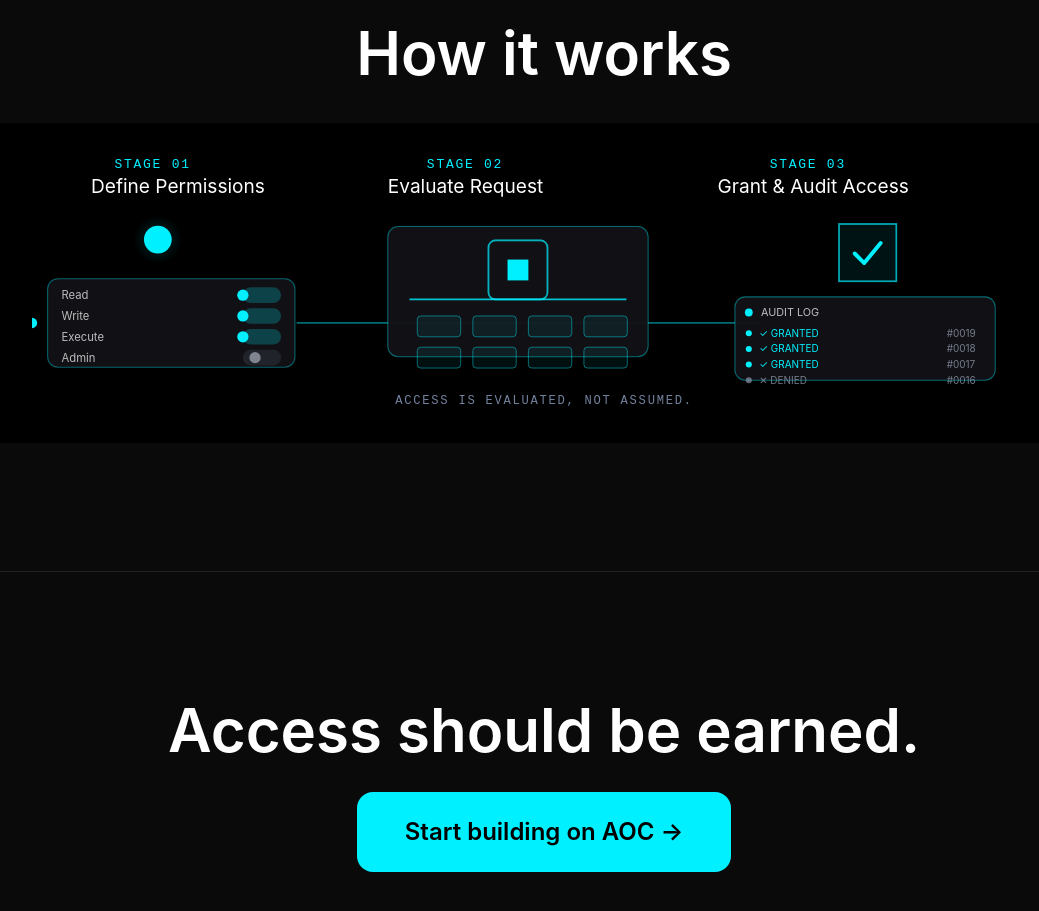
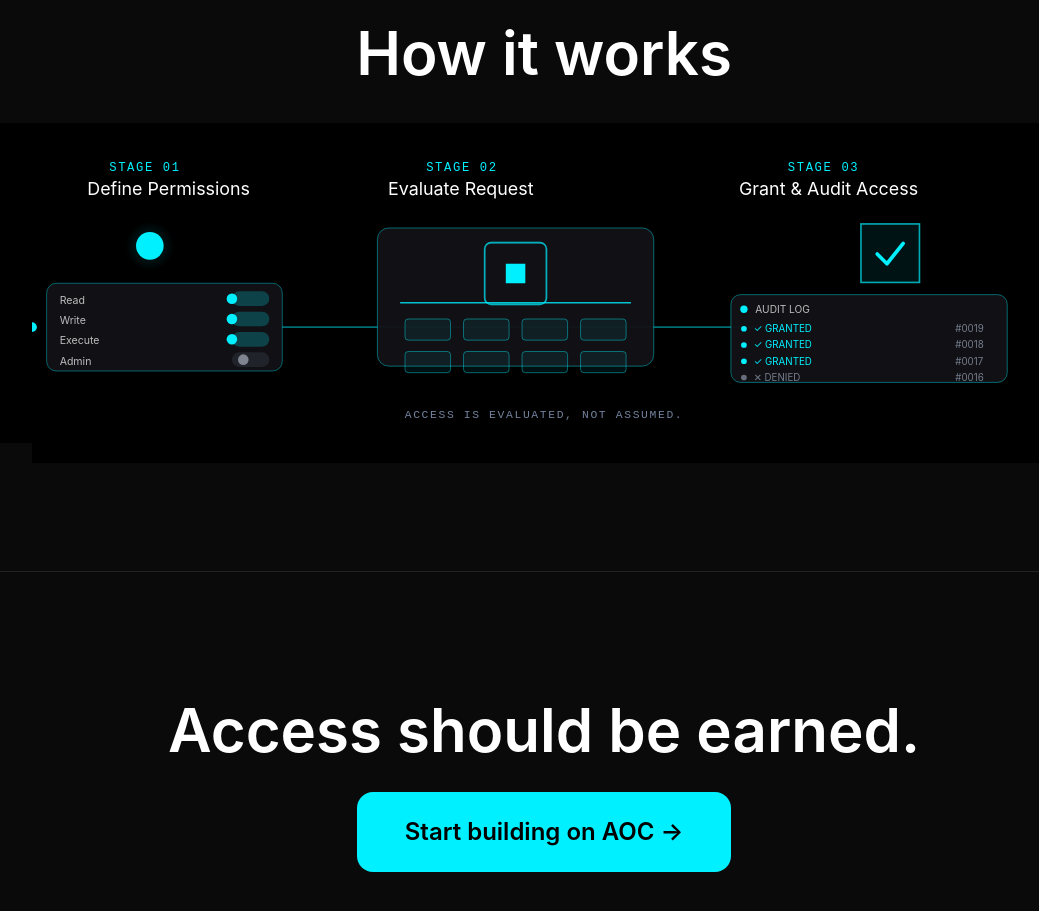
Before and after one commit to Architects-of-Change-Protocol/Architects_of_Change_Protocol, a React (Vite) app in the folder frontend/app/: page / in a window 1280 px wide. Shown: the part 3080-3991 px from the top of the page, without its empty margins (96-1135 px from the left). Built offline with nearby package versions, Linux system fonts and the light colour scheme.

Commit message:
Expand engine and audit panels in how-it-works flow

```diff
--- a/frontend/app/src/landing/components/HowItWorksFlow.tsx
+++ b/frontend/app/src/landing/components/HowItWorksFlow.tsx
@@ -1,8 +1,8 @@
 export function HowItWorksFlow() {
   return (
-    <div className="w-full h-full min-h-[320px] flex items-center justify-center bg-black">
+    <div className="w-full h-full min-h-[340px] flex items-center justify-center bg-black">
       <svg
-        viewBox="0 0 1180 320"
+        viewBox="0 0 1260 360"
         width="100%"
         height="100%"
         preserveAspectRatio="xMidYMid meet"
@@ -16,98 +16,98 @@ export function HowItWorksFlow() {
         </defs>
 
         {/* stage labels */}
-        <text x="95" y="28" fill="#00f0ff" fontSize="15" fontFamily="Orbitron, monospace" letterSpacing="2">
+        <text x="95" y="30" fill="#00f0ff" fontSize="15" fontFamily="Orbitron, monospace" letterSpacing="2">
           STAGE 01
         </text>
-        <text x="68" y="56" fill="white" fontSize="22" fontFamily="Inter, Arial, sans-serif">
+        <text x="68" y="60" fill="white" fontSize="22" fontFamily="Inter, Arial, sans-serif">
           Define Permissions
         </text>
 
-        <text x="455" y="28" fill="#00f0ff" fontSize="15" fontFamily="Orbitron, monospace" letterSpacing="2">
+        <text x="485" y="30" fill="#00f0ff" fontSize="15" fontFamily="Orbitron, monospace" letterSpacing="2">
           STAGE 02
         </text>
-        <text x="410" y="56" fill="white" fontSize="22" fontFamily="Inter, Arial, sans-serif">
+        <text x="438" y="60" fill="white" fontSize="22" fontFamily="Inter, Arial, sans-serif">
           Evaluate Request
         </text>
 
-        <text x="850" y="28" fill="#00f0ff" fontSize="15" fontFamily="Orbitron, monospace" letterSpacing="2">
+        <text x="930" y="30" fill="#00f0ff" fontSize="15" fontFamily="Orbitron, monospace" letterSpacing="2">
           STAGE 03
         </text>
-        <text x="790" y="56" fill="white" fontSize="22" fontFamily="Inter, Arial, sans-serif">
+        <text x="870" y="60" fill="white" fontSize="22" fontFamily="Inter, Arial, sans-serif">
           Grant & Audit Access
         </text>
 
         {/* stage 1 orb */}
-        <circle cx="145" cy="110" r="28" fill="url(#cyanGlow)" />
-        <circle cx="145" cy="110" r="16" fill="#00f0ff">
+        <circle cx="145" cy="122" r="30" fill="url(#cyanGlow)" />
+        <circle cx="145" cy="122" r="17" fill="#00f0ff">
           <animate attributeName="opacity" values="0.55;1;0.55" dur="1.8s" repeatCount="indefinite" />
         </circle>
 
         {/* stage 1 permissions panel */}
-        <g transform="translate(18,155)">
-          <rect x="0" y="0" width="285" height="102" rx="12" fill="rgba(18,18,22,0.96)" stroke="rgba(0,240,255,0.4)" strokeWidth="1.2" />
+        <g transform="translate(18,168)">
+          <rect x="0" y="0" width="290" height="108" rx="12" fill="rgba(18,18,22,0.96)" stroke="rgba(0,240,255,0.4)" strokeWidth="1.2" />
 
-          <text x="16" y="24" fill="rgba(255,255,255,0.72)" fontSize="13" fontFamily="Inter, Arial, sans-serif">Read</text>
-          <text x="16" y="48" fill="rgba(255,255,255,0.72)" fontSize="13" fontFamily="Inter, Arial, sans-serif">Write</text>
-          <text x="16" y="72" fill="rgba(255,255,255,0.72)" fontSize="13" fontFamily="Inter, Arial, sans-serif">Execute</text>
-          <text x="16" y="96" fill="rgba(255,255,255,0.72)" fontSize="13" fontFamily="Inter, Arial, sans-serif">Admin</text>
+          <text x="16" y="25" fill="rgba(255,255,255,0.72)" fontSize="13" fontFamily="Inter, Arial, sans-serif">Read</text>
+          <text x="16" y="50" fill="rgba(255,255,255,0.72)" fontSize="13" fontFamily="Inter, Arial, sans-serif">Write</text>
+          <text x="16" y="75" fill="rgba(255,255,255,0.72)" fontSize="13" fontFamily="Inter, Arial, sans-serif">Execute</text>
+          <text x="16" y="100" fill="rgba(255,255,255,0.72)" fontSize="13" fontFamily="Inter, Arial, sans-serif">Admin</text>
 
           {[0, 1, 2].map((i) => (
-            <g key={i} transform={`translate(225, ${10 + i * 24})`}>
-              <rect x="0" y="0" width="44" height="18" rx="9" fill="rgba(0,240,255,0.22)" />
+            <g key={i} transform={`translate(228, ${10 + i * 25})`}>
+              <rect x="0" y="0" width="46" height="18" rx="9" fill="rgba(0,240,255,0.22)" />
               <circle cy="9" r="6.5" fill="#00f0ff">
-                <animate attributeName="cx" values="14;30;14;30" dur="2.2s" begin={`${i * 0.25}s`} repeatCount="indefinite" />
+                <animate attributeName="cx" values="14;32;14;32" dur="2.2s" begin={`${i * 0.25}s`} repeatCount="indefinite" />
               </circle>
             </g>
           ))}
 
-          <g transform="translate(225,82)">
-            <rect x="0" y="0" width="44" height="18" rx="9" fill="rgba(120,130,150,0.16)" />
+          <g transform="translate(228,85)">
+            <rect x="0" y="0" width="46" height="18" rx="9" fill="rgba(120,130,150,0.16)" />
             <circle cx="14" cy="9" r="6.5" fill="rgba(180,185,200,0.65)" />
           </g>
         </g>
 
         {/* pipeline */}
-        <line x1="305" y1="206" x2="840" y2="206" stroke="rgba(0,240,255,0.45)" strokeWidth="2" />
+        <line x1="308" y1="222" x2="910" y2="222" stroke="rgba(0,240,255,0.45)" strokeWidth="2" />
 
-        <circle cy="206" r="6" fill="#00f0ff">
-          <animate attributeName="cx" values="305;840" dur="2.6s" repeatCount="indefinite" />
+        <circle cy="222" r="6" fill="#00f0ff">
+          <animate attributeName="cx" values="308;910" dur="2.6s" repeatCount="indefinite" />
           <animate attributeName="opacity" values="0.6;1;0.6" dur="1s" repeatCount="indefinite" />
         </circle>
 
         {/* stage 2 engine */}
-        <g transform="translate(410,95)">
-          <rect x="0" y="0" width="300" height="150" rx="12" fill="rgba(18,18,22,0.96)" stroke="rgba(0,240,255,0.42)" strokeWidth="1.2" />
+        <g transform="translate(425,100)">
+          <rect x="0" y="0" width="340" height="170" rx="14" fill="rgba(18,18,22,0.96)" stroke="rgba(0,240,255,0.42)" strokeWidth="1.2" />
 
-          <g transform="translate(150,50)">
+          <g transform="translate(170,56)">
             <rect x="-12" y="-12" width="24" height="24" fill="#00f0ff">
               <animateTransform attributeName="transform" type="rotate" values="0 0 0;360 0 0" dur="5s" repeatCount="indefinite" />
             </rect>
 
-            <rect x="-34" y="-34" width="68" height="68" rx="8" fill="none" stroke="rgba(0,240,255,0.58)" strokeWidth="2">
+            <rect x="-38" y="-38" width="76" height="76" rx="8" fill="none" stroke="rgba(0,240,255,0.58)" strokeWidth="2">
               <animateTransform attributeName="transform" type="rotate" values="0 0 0;360 0 0" dur="7s" repeatCount="indefinite" />
             </rect>
 
-            <rect x="-34" y="-34" width="68" height="68" rx="8" fill="none" stroke="rgba(0,240,255,0.32)" strokeWidth="2">
+            <rect x="-38" y="-38" width="76" height="76" rx="8" fill="none" stroke="rgba(0,240,255,0.32)" strokeWidth="2">
               <animateTransform attributeName="transform" type="rotate" values="0 0 0;-360 0 0" dur="9s" repeatCount="indefinite" />
             </rect>
           </g>
 
-          <line x1="25" y1="84" x2="275" y2="84" stroke="#00f0ff" strokeWidth="2" opacity="0.8">
+          <line x1="28" y1="92" x2="312" y2="92" stroke="#00f0ff" strokeWidth="2" opacity="0.8">
             <animate attributeName="opacity" values="0.35;1;0.35" dur="1.8s" repeatCount="indefinite" />
           </line>
 
-          <g transform="translate(34,103)">
+          <g transform="translate(34,112)">
             {[
-              [0, 0], [64, 0], [128, 0], [192, 0],
-              [0, 36], [64, 36], [128, 36], [192, 36],
+              [0, 0], [72, 0], [144, 0], [216, 0],
+              [0, 40], [72, 40], [144, 40], [216, 40],
             ].map(([x, y], i) => (
               <rect
                 key={i}
                 x={x}
                 y={y}
-                width="50"
-                height="24"
+                width="56"
+                height="26"
                 rx="4"
                 fill="rgba(0,240,255,0.06)"
                 stroke="rgba(0,240,255,0.5)"
@@ -120,16 +120,16 @@ export function HowItWorksFlow() {
         </g>
 
         {/* stage 3 badge */}
-        <g transform="translate(930,92)">
-          <rect x="0" y="0" width="66" height="66" fill="rgba(0,240,255,0.08)" stroke="rgba(0,240,255,0.7)" strokeWidth="2" />
-          <path d="M 18 34 L 29 45 L 48 22" fill="none" stroke="#00f0ff" strokeWidth="4.5" strokeLinecap="round" strokeLinejoin="round">
+        <g transform="translate(1020,95)">
+          <rect x="0" y="0" width="72" height="72" fill="rgba(0,240,255,0.08)" stroke="rgba(0,240,255,0.7)" strokeWidth="2" />
+          <path d="M 20 37 L 32 49 L 52 24" fill="none" stroke="#00f0ff" strokeWidth="4.5" strokeLinecap="round" strokeLinejoin="round">
             <animate attributeName="opacity" values="0.55;1;0.55" dur="1.2s" repeatCount="indefinite" />
           </path>
         </g>
 
         {/* stage 3 audit panel */}
-        <g transform="translate(810,176)">
-          <rect x="0" y="0" width="300" height="96" rx="12" fill="rgba(18,18,22,0.96)" stroke="rgba(0,240,255,0.42)" strokeWidth="1.2" />
+        <g transform="translate(860,182)">
+          <rect x="0" y="0" width="340" height="108" rx="12" fill="rgba(18,18,22,0.96)" stroke="rgba(0,240,255,0.42)" strokeWidth="1.2" />
           <circle cx="16" cy="18" r="4.5" fill="#00f0ff" />
           <text x="30" y="22" fill="rgba(255,255,255,0.72)" fontSize="12.5" fontFamily="Inter, Arial, sans-serif">
             AUDIT LOG
@@ -141,14 +141,14 @@ export function HowItWorksFlow() {
             ['✓ GRANTED', '#0017'],
             ['✕ DENIED', '#0016'],
           ].map(([label, id], i) => (
-            <g key={i} transform={`translate(16, ${42 + i * 18})`}>
+            <g key={i} transform={`translate(16, ${42 + i * 20})`}>
               <circle cx="0" cy="0" r="3.5" fill={i === 3 ? 'rgba(150,160,180,0.65)' : '#00f0ff'}>
                 <animate attributeName="opacity" values="0.35;1;0.35" dur="2s" begin={`${i * 0.18}s`} repeatCount="indefinite" />
               </circle>
-              <text x="12" y="4" fill={i === 3 ? 'rgba(150,160,180,0.75)' : '#00f0ff'} fontSize="11.5" fontFamily="Inter, Arial, sans-serif">
+              <text x="12" y="4" fill={i === 3 ? 'rgba(150,160,180,0.75)' : '#00f0ff'} fontSize="12" fontFamily="Inter, Arial, sans-serif">
                 {label}
               </text>
-              <text x="228" y="4" fill="rgba(150,160,180,0.75)" fontSize="11.5" fontFamily="Inter, Arial, sans-serif">
+              <text x="260" y="4" fill="rgba(150,160,180,0.75)" fontSize="12" fontFamily="Inter, Arial, sans-serif">
                 {id}
               </text>
             </g>
@@ -157,8 +157,8 @@ export function HowItWorksFlow() {
 
         {/* footer caption */}
         <text
-          x="590"
-          y="300"
+          x="630"
+          y="334"
           textAnchor="middle"
           fill="rgba(160,180,220,0.72)"
           fontSize="14"
```
